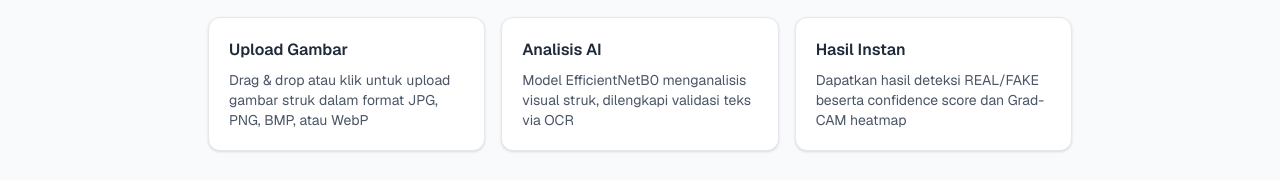
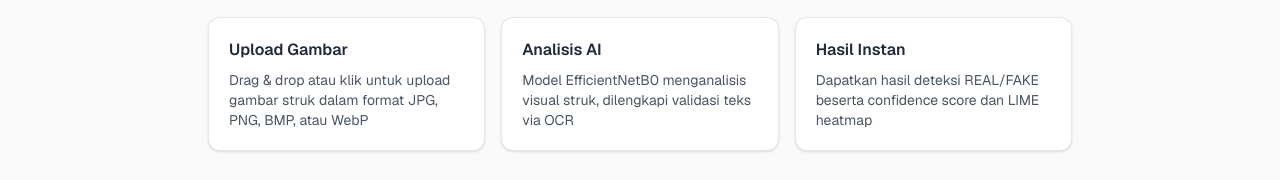
Before and after one commit to RHadyan/VisualKomputasi, a Next.js app in the folder frontend/: page / in a window 1280 px wide. Shown: the part 412-592 px from the top of the page. Built offline with nearby package versions, Linux system fonts and the light colour scheme; no server answers.

Commit message:
fix: suppress hydration warning, update narasi to LIME

```diff
--- a/frontend/src/app/layout.tsx
+++ b/frontend/src/app/layout.tsx
@@ -29,7 +29,7 @@ export default function RootLayout({
       lang="id"
       className={`${geistSans.variable} ${geistMono.variable} h-full antialiased`}
     >
-      <body className="min-h-full flex flex-col">
+      <body className="min-h-full flex flex-col" suppressHydrationWarning>
         <Navbar />
         <main className="flex-1">{children}</main>
       </body>
--- a/frontend/src/app/page.tsx
+++ b/frontend/src/app/page.tsx
@@ -67,7 +67,7 @@ export default function Home() {
           />
           <InfoCard
             title="Hasil Instan"
-            description="Dapatkan hasil deteksi REAL/FAKE beserta confidence score dan Grad-CAM heatmap"
+            description="Dapatkan hasil deteksi REAL/FAKE beserta confidence score dan LIME heatmap"
           />
         </div>
       )}
```
